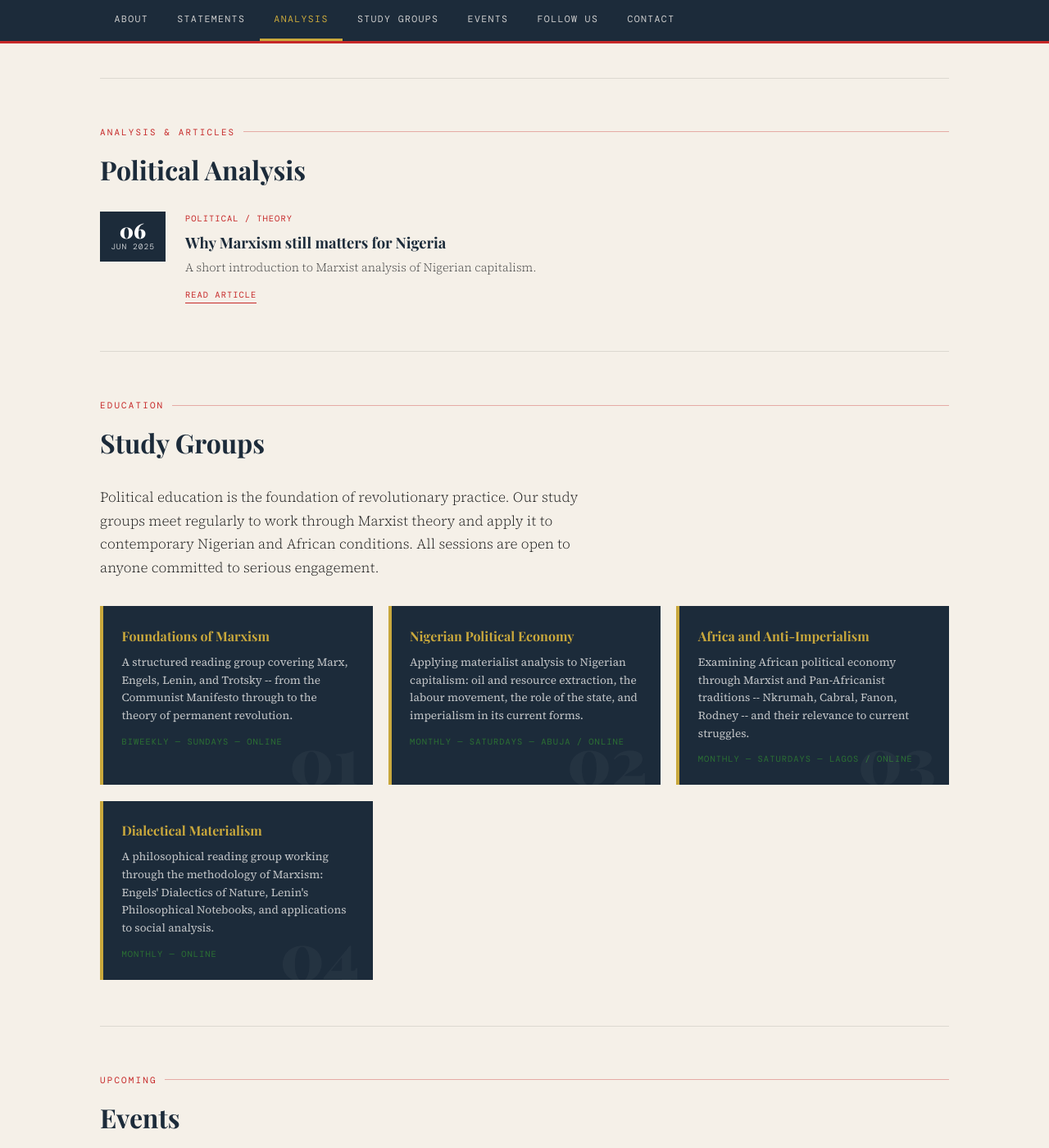
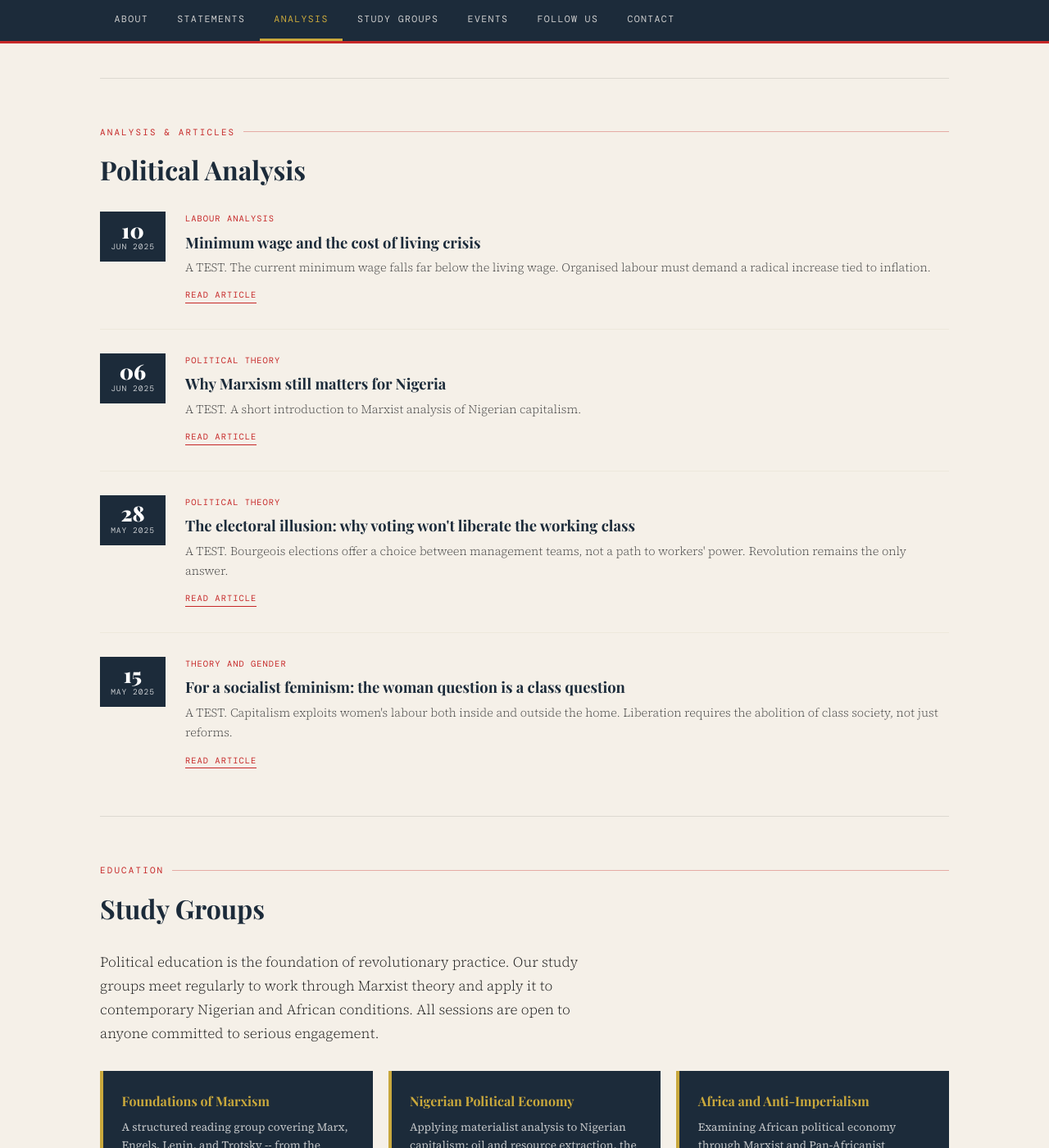
Before and after one commit to NaijaMarxistTech/website, a Jekyll site: the page built from index.html, in a window 1280 px wide and 1400 px high, scrolled down 1764 px. Shown: the whole window at 82% size. Built offline with Jekyll 4.4.1, drawn with Linux system fonts in a browser that asks for light colours; some of the changed text lies outside the part shown.

Commit message:
Update README for Jekyll workflow; fix social card texts and links

```diff
--- a/_layouts/article.html
+++ b/_layouts/article.html
@@ -57,7 +57,7 @@
   <div class="article-container">
     <h1>{{ page.title }}</h1>
     <div class="article-meta">
-      {{ page.categories | join: " &nbsp;|&nbsp; " }} &nbsp;|&nbsp; {{ page.date | date: "%-d %B %Y" }}
+      {{ page.category }} &nbsp;|&nbsp; {{ page.date | date: "%-d %B %Y" }}
     </div>
     {{ content }}
     <p class="back-link"><a href="/#analysis">← Back to analysis</a></p>
--- /dev/null
+++ b/_posts/2025-05-15-feminism-and-marxism.md
@@ -0,0 +1,16 @@
+---
+title: "For a socialist feminism: the woman question is a class question"
+date: 2025-05-15
+category: "Theory and Gender"
+excerpt: "A TEST. Capitalism exploits women's labour both inside and outside the home. Liberation requires the abolition of class society, not just reforms."
+---
+
+International Women’s Day has become a ritual of corporate statements and pink products. But the original socialist feminists understood that women’s oppression is not an isolated evil – it is integral to capitalism.
+
+In Nigeria, women perform the majority of unpaid domestic work, are overrepresented in the informal economy (often without any protection), and face violence that the state routinely fails to address. These are not cultural problems; they are structural features of a system that devalues all labour that does not produce profit.
+
+A Marxist analysis shows that the first oppressed class was women, and the family form that emerged with private property remains the site of much of that oppression. Abolishing private property is therefore a prerequisite for women’s full liberation.
+
+This does not mean postponing demands for reproductive rights, equal pay, or an end to gender‑based violence. We fight for those demands now. But we understand that they will never be fully secured under capitalism. Only a socialist transformation – where production is organised for human need, not profit – can finally uproot patriarchy.
+
+The Naija Marxists organise women’s caucuses within our study groups and support all struggles against gender oppression. We call on feminist activists to join us in building a revolutionary movement that unites class and gender struggle.
--- /dev/null
+++ b/_posts/2025-05-28-election-and-illusion.md
@@ -0,0 +1,16 @@
+---
+title: "The electoral illusion: why voting won't liberate the working class"
+date: 2025-05-28
+category: "Political Theory"
+excerpt: "A TEST. Bourgeois elections offer a choice between management teams, not a path to workers' power. Revolution remains the only answer."
+---
+
+Every election cycle, the same spectacle repeats: politicians promise change, the media hypes a “crucial vote”, and after the results, nothing fundamental changes. The currency still devalues, fuel prices still rise, and the working class still struggles.
+
+This is not because politicians are personally corrupt (though many are). It is because the capitalist state, regardless of who occupies its offices, exists to protect private property and capital accumulation.
+
+From a Marxist perspective, elections are a tool of bourgeois democracy – they channel class anger into harmless ballot boxes and legitimate a system that exploits the many for the few.
+
+Revolutionary socialists do not abstain from voting as a matter of principle. But we do not mistake voting for liberation. Real change requires the working class to organise independently, build dual power, and eventually seize the means of production – not wait for a “better” candidate.
+
+The 2025 election cycle will come and go. Our task is to use the period to recruit, educate, and prepare for extra‑parliamentary struggle.
--- a/_posts/2025-06-06-why-marxism-now.md
+++ b/_posts/2025-06-06-why-marxism-now.md
@@ -1,8 +1,8 @@
 ---
 title: "Why Marxism still matters for Nigeria"
 date: 2025-06-06
-categories: Political Theory
-excerpt: "A short introduction to Marxist analysis of Nigerian capitalism."
+category: "Political Theory"
+excerpt: "A TEST. A short introduction to Marxist analysis of Nigerian capitalism."
 ---
 
 The Nigerian working class faces soaring inflation, mass unemployment, and a state that serves foreign capital. Marxism provides the tools to understand this not as a series of accidents but as the logic of capitalism itself.
--- /dev/null
+++ b/_posts/2025-06-10-minimum-wage-struggle.md
@@ -0,0 +1,16 @@
+---
+title: "Minimum wage and the cost of living crisis"
+date: 2025-06-10
+category: "Labour Analysis"
+excerpt: "A TEST. The current minimum wage falls far below the living wage. Organised labour must demand a radical increase tied to inflation."
+---
+
+The national minimum wage was last adjusted two years ago, but inflation has eroded its value by over 35% in real terms. A worker earning the minimum wage today cannot afford rent, transport, and basic food in any major Nigerian city.
+
+This is not an accident. The state and the organised employers have deliberately suppressed wages to attract foreign investment – a race to the bottom that benefits only capital.
+
+The Nigeria Labour Congress has proposed a new minimum wage of ₦150,000 per month. Even that is barely a living wage, but it would provide immediate relief. However, the government has countered with ₦65,000 – a fraction of the demand.
+
+A Marxist analysis shows that wages are not determined by the “needs” of workers but by the balance of class forces. The only way to win a living wage is through mass strike action, not negotiation in good faith with a hostile state.
+
+The working class must prepare for a general strike. Partial measures will not move the bourgeoisie.
--- a/index.html
+++ b/index.html
@@ -121,27 +121,27 @@
   <div class="social-grid">
     <div class="social-card">
       <span class="platform">Twitter / X</span>
-      <span class="handle">@NaijaMarxists</span>
+      <span class="handle">@NGNMarxists</span>
       <p>Statements, commentary, and political updates.</p>
-      <a href="https://twitter.com/NaijaMarxists" target="_blank" rel="noopener">Follow on X</a>
+      <a href="https://x.com/NGNMarxists" target="_blank" rel="noopener">Follow on X</a>
     </div>
     <div class="social-card">
       <span class="platform">Facebook</span>
-      <span class="handle">The Naija Marxists</span>
+      <span class="handle">NGNMarxists</span>
       <p>Longer posts, event announcements, and discussions.</p>
-      <a href="https://facebook.com/NaijaMarxists" target="_blank" rel="noopener">Follow on Facebook</a>
+      <a href="https://www.facebook.com/ngnmarxists" target="_blank" rel="noopener">Follow on Facebook</a>
     </div>
     <div class="social-card">
       <span class="platform">Instagram</span>
-      <span class="handle">@naijamarxists</span>
+      <span class="handle">@NGNMarxists</span>
       <p>Graphics, quotes, and visual political education.</p>
-      <a href="https://instagram.com/naijamarxists" target="_blank" rel="noopener">Follow on Instagram</a>
+      <a href="https://www.instagram.com/ngnmarxists" target="_blank" rel="noopener">Follow on Instagram</a>
     </div>
     <div class="social-card">
-      <span class="platform">YouTube</span>
-      <span class="handle">Naija Marxists</span>
-      <p>Study group recordings, lead-offs, and public forums.</p>
-      <a href="https://youtube.com/@NaijaMarxists" target="_blank" rel="noopener">Subscribe on YouTube</a>
+      <span class="platform">Substack</span>
+      <span class="handle">NGNMarxists</span>
+      <p>Theoretical essays and movement updates delivered to your inbox.</p>
+      <a href="https://substack.com/@ngnmarxists" target="_blank" rel="noopener">Subscribe on Substack</a>
     </div>
   </div>
 </section>
@@ -155,8 +155,8 @@
       <p>Whether you are a worker, student, or intellectual looking to engage with Marxist politics in Nigeria, we want to hear from you. The struggle requires organisation -- come and help build it.</p>
       <p>We welcome enquiries about membership, study group participation, or collaboration on political work.</p>
       <ul class="contact-channels">
-        <li><span class="ch-label">Email</span> <span>contact@naijamarxists.org</span></li>
-        <li><span class="ch-label">Twitter/X</span> <span>@NaijaMarxists</span></li>
+        <li><span class="ch-label">Email</span> <span>---</span></li>
+        <li><span class="ch-label">Twitter/X</span> <span>@NGNMarxists</span></li>
         <li><span class="ch-label">WhatsApp</span> <span>Available on request</span></li>
       </ul>
     </div>
```
Also changed, not shown: README.md.
